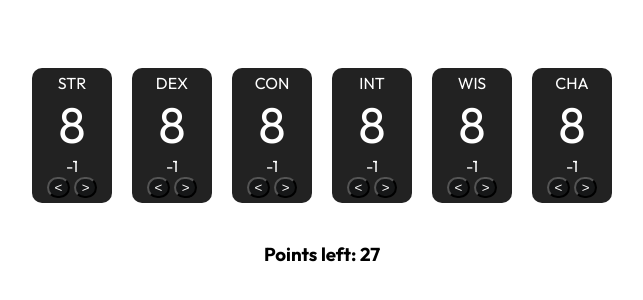
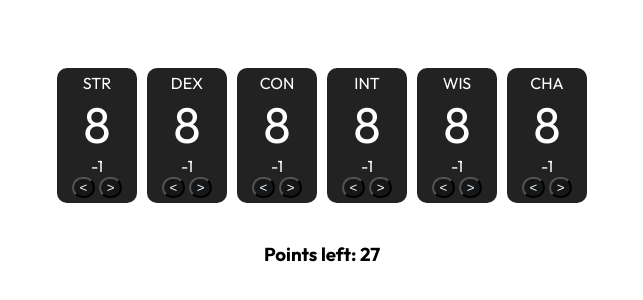
Before and after one commit to cellarghost/5e-point-buy, a plain HTML site: page index.html in a window 1280 px wide. Shown: the part 232-532 px from the top of the page, without its empty margins (318-961 px from the left). Drawn offline with Linux system fonts and the light colour scheme.

Commit message:
Update style.css

```diff
--- a/style.css
+++ b/style.css
@@ -3,19 +3,21 @@ body {
     flex-direction:column;
     justify-content:center;
     min-height:100vh;
+    flex-wrap: wrap;
     font-family: "Outfit", sans-serif;
 }
 
 .app-cont {
     display:flex;
     justify-content: center;
-    gap: 20px;
+    row-gap: 10px;
+    column-gap: 10px;
+    flex-wrap: wrap;
 }
 
 .stat-holder {
     padding-top:5px;
     padding-bottom:10px;
-    display: flex;
     flex-direction: column;
     background-color: rgb(34, 34, 34);
     color:white;
```
